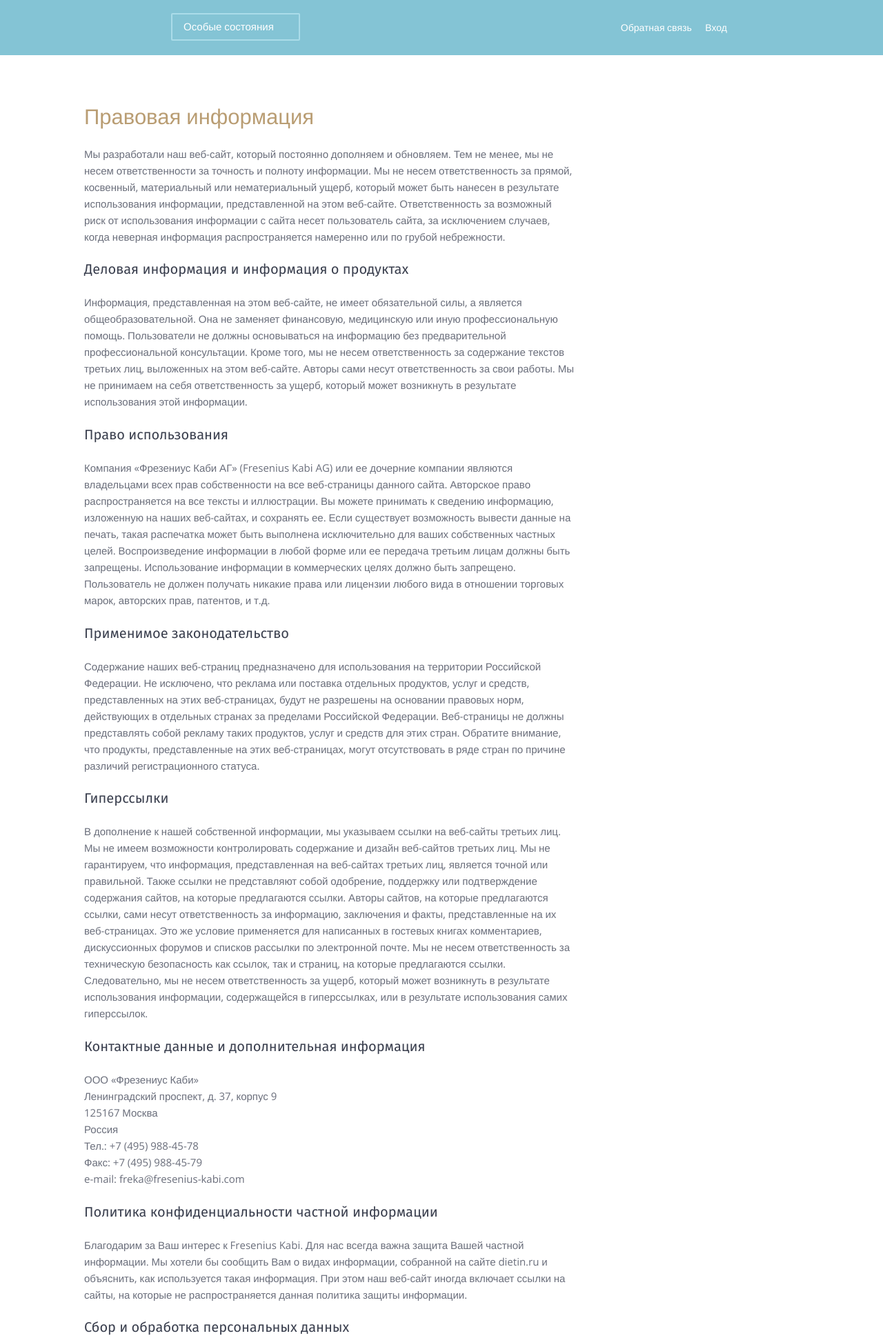
After one commit to iAurora/dietin, a Node project: template src/templates/pages/generic.njk in a window 1280 px wide. The commit adds this page. Shown: the top 1940 px of the page at 69% size. Run offline with Node 20 templates, Linux system fonts and the light colour scheme; the template is opened without the code that fills it: most values are stand-ins (such as "Sample title", 1, 10 or a date in 2020).

Commit message:
Add generic content page (legal)

```diff
--- a/src/sass/components/__components.scss
+++ b/src/sass/components/__components.scss
@@ -32,4 +32,5 @@
 'home-specialists',
 'search-results-filter',
 'search-results',
+'generic-content',
 'js'
--- /dev/null
+++ b/src/sass/components/_generic-content.scss
@@ -0,0 +1,3 @@
+.generic-content {
+  max-width: 710px;
+}
--- /dev/null
+++ b/src/templates/pages/generic.njk
@@ -0,0 +1,69 @@
+{% set pageName = "generic" %}
+{% set pathology = " " %}
+{% set title = 'Правовая информация - Diet In' %}
+{% set description = 'Описание страницы' %}
+{% extends 'base.njk' %}
+
+{% block content -%}
+
+<div class="width-container hor-padding-container ver-padding-xx-container">
+
+  <h1 class="section-heading">Правовая информация</h1>
+
+  <div class="editor-content generic-content">
+
+   <p>Мы разработали наш веб-сайт, который постоянно дополняем и обновляем. Тем не менее, мы не несем ответственности за точность и полноту информации. Мы не несем ответственность за прямой, косвенный, материальный или нематериальный ущерб, который может быть нанесен в результате использования информации, представленной на этом веб-сайте. Ответственность за возможный риск от использования информации с сайта несет пользователь сайта, за исключением случаев, когда неверная информация распространяется намеренно или по грубой небрежности.</p>
+
+    <h3>Деловая информация и информация о продуктах</h3>
+
+    <p>Информация, представленная на этом веб-сайте, не имеет обязательной силы, а является общеобразовательной. Она не заменяет финансовую, медицинскую или иную профессиональную помощь. Пользователи не должны основываться на информацию без предварительной профессиональной консультации. Кроме того, мы не несем ответственность за содержание текстов третьих лиц, выложенных на этом веб-сайте. Авторы сами несут ответственность за свои работы. Мы не принимаем на себя ответственность за ущерб, который может возникнуть в результате использования этой информации.</p>
+
+    <h3>Право использования</h3>
+
+    <p>Компания «Фрезениус Каби АГ» (Fresenius Kabi AG) или ее дочерние компании являются владельцами всех прав собственности на все веб-страницы данного сайта. Авторское право распространяется на все тексты и иллюстрации. Вы можете принимать к сведению информацию, изложенную на наших веб-сайтах, и сохранять ее. Если существует возможность вывести данные на печать, такая распечатка может быть выполнена исключительно для ваших собственных частных целей. Воспроизведение информации в любой форме или ее передача третьим лицам должны быть запрещены. Использование информации в коммерческих целях должно быть запрещено. Пользователь не должен получать никакие права или лицензии любого вида в отношении торговых марок, авторских прав, патентов, и т.д.</p>
+
+    <h3>Применимое законодательство</h3>
+
+    <p>Содержание наших веб-страниц предназначено для использования на территории Российской Федерации. Не исключено, что реклама или поставка отдельных продуктов, услуг и средств, представленных на этих веб-страницах, будут не разрешены на основании правовых норм, действующих в отдельных странах за пределами Российской Федерации. Веб-страницы не должны представлять собой рекламу таких продуктов, услуг и средств для этих стран. Обратите внимание, что продукты, представленные на этих веб-страницах, могут отсутствовать в ряде стран по причине различий регистрационного статуса.</p>
+
+    <h3>Гиперссылки</h3>
+
+    <p>В дополнение к нашей собственной информации, мы указываем ссылки на веб-сайты третьих лиц. Мы не имеем возможности контролировать содержание и дизайн веб-сайтов третьих лиц. Мы не гарантируем, что информация, представленная на веб-сайтах третьих лиц, является точной или правильной. Также ссылки не представляют собой одобрение, поддержку или подтверждение содержания сайтов, на которые предлагаются ссылки. Авторы сайтов, на которые предлагаются ссылки, сами несут ответственность за информацию, заключения и факты, представленные на их веб-страницах. Это же условие применяется для написанных в гостевых книгах комментариев, дискуссионных форумов и списков рассылки по электронной почте. Мы не несем ответственность за техническую безопасность как ссылок, так и страниц, на которые предлагаются ссылки. Следовательно, мы не несем ответственность за ущерб, который может возникнуть в результате использования информации, содержащейся в гиперссылках, или в результате использования самих гиперссылок.</p>
+
+    <h3>Контактные данные и дополнительная информация</h3>
+
+    <p>ООО «Фрезениус Каби»</br>
+    Ленинградский проспект, д. 37, корпус 9</br>
+    125167 Москва</br>
+    Россия</br>
+    Тел.: +7 (495) 988-45-78</br>
+    Факс: +7 (495) 988-45-79</br>
+    e-mail: freka@fresenius-kabi.com</p>
+
+    <h3>Политика конфиденциальности частной информации</h3>
+
+    <p>Благодарим за Ваш интерес к Fresenius Kabi. Для нас всегда важна защита Вашей частной информации. Мы хотели бы сообщить Вам о видах информации, собранной на сайте dietin.ru и объяснить, как используется такая информация. При этом наш веб-сайт иногда включает ссылки на сайты, на которые не распространяется данная политика защиты информации.</p>
+
+    <h3>Сбор и обработка персональных данных</h3>
+
+    <p>Как и в случае большинства веб-сайтов, во время посещения наших веб-сайтов обычно собираются следующие данные: имя Вашего провайдера услуг (IP адрес), веб-сайт, который направил Вас на наш сайт, страницы, на которые Вы заходили, тип Вашего браузера, а также дата и продолжительность Вашего посещения. Эта информация не может использоваться для личной идентификации посетителей. Дополнительные данные собираются исключительно с разрешения пользователя, например, во время участия в интерактивном опросе. Персональные данные, предоставленные во время посещения наших веб-сайтов, обрабатываются в соответствии с действующими правовыми директивами Российской Федерации.</p>
+
+    <p>Если Вы связываетесь с нами через веб-страницу, мы можем сохранить следующую информацию: Ваше имя, компания, отрасль, почтовый адрес, адрес электронной почты, тип запроса и возможную дополнительную информацию для ответа на ваш запрос. Такие данные не являются конфиденциальными. Если Вы сообщите нам, что такая информация не должна использоваться для дальнейшего контакта, мы примем во внимание Ваше сообщение. Если Вы хотите, чтобы Ваши персональные данные были удалены из нашей базы данных, свяжитесь с нами по адресу freka@fresenius-kabi.ru. Имейте в виду, что обычный почтовый трафик небезопасен.</p>
+
+    <p>В случаях, когда это требуется законом, мы будем вынуждены разглашать информацию о Ваших данных соответствующим органам власти. Мы обязали наших сотрудников и партнеров соблюдать конфиденциальность.</p>
+
+    <h3>Куки файлы</h3>
+
+    <p>Fresenius Kabi AG может использовать куки для отслеживания предпочтения пользователей и, соответственно, для достижения оптимального дизайна вебсайта. Куки представляют собой небольшие файлы, которые временно (в течение 2 лет) помещаются на Вашем накопителе на жестких дисках. Благодаря этому обеспечивается более легкая навигация и высокая степень удобства для пользователя на веб-сайте. Кроме того, куки помогают идентифицировать особо популярные области нашего интернет-предложения. Это позволяет нам адаптировать содержание наших интернет-страниц с учетом Ваших конкретных потребностей, и, таким образом, улучшать предлагаемый Вам сервис. Куки могут использоваться для определения, связывался ли уже Ваш компьютер с нашими сайтами. Куки позволяют идентифицировать Ваш компьютер, но не устанавливать ссылку на отдельного пользователя.</p>
+
+    <p>Разумеется, Вы также можете просмотреть наш веб-сайт без каких-либо куки файлов. Большинство браузеров автоматически принимает куки. Вы можете препятствовать сохранению куков на Вашем накопителе на жестких дисках, выбрав опцию *do not accept cookies (не принимать куки)* при Вашей установке браузера. Чтобы узнать, как это работает в Вашем конкретном случае, см. инструкции изготовителя относительно Вашего браузера. Кроме того, Вы можете в любое время удалить куки «dietin.ru» из Вашей системной папки. Но если Вы не захотите принимать куки, это может ограничить доступные для Вас функции на наших сайтах.</p>
+
+    <h3>Дополнительная информация и запросы</h3>
+
+    <p>Наше подразделение внешних коммуникаций или представитель по вопросам защиты данных будут рады ответить на любые Ваши вопросы о нашей интернет-политике в отношении защиты частной информации.</p>
+
+  </div>
+
+</div>
+
+{%- endblock %}
```
Also changed, not shown: dist/css/main.css, 1 other file.
